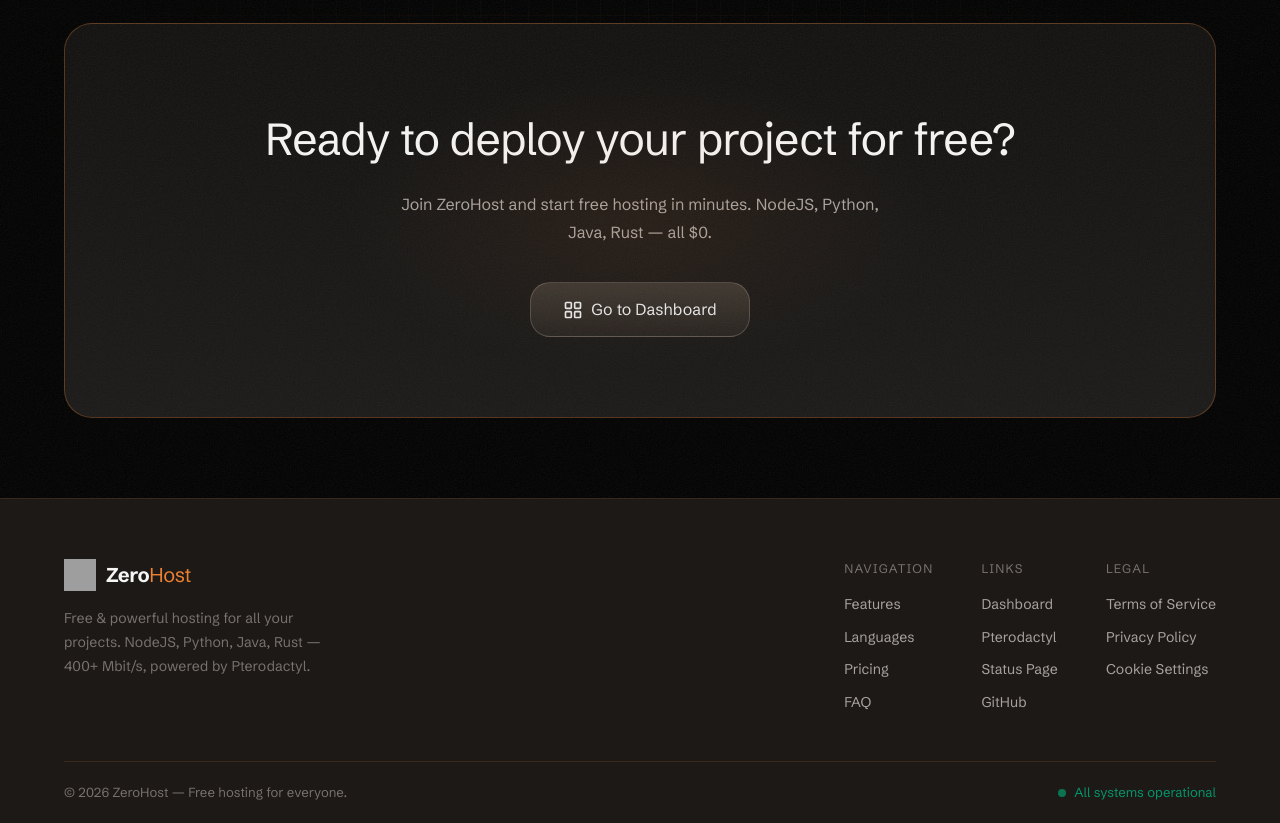
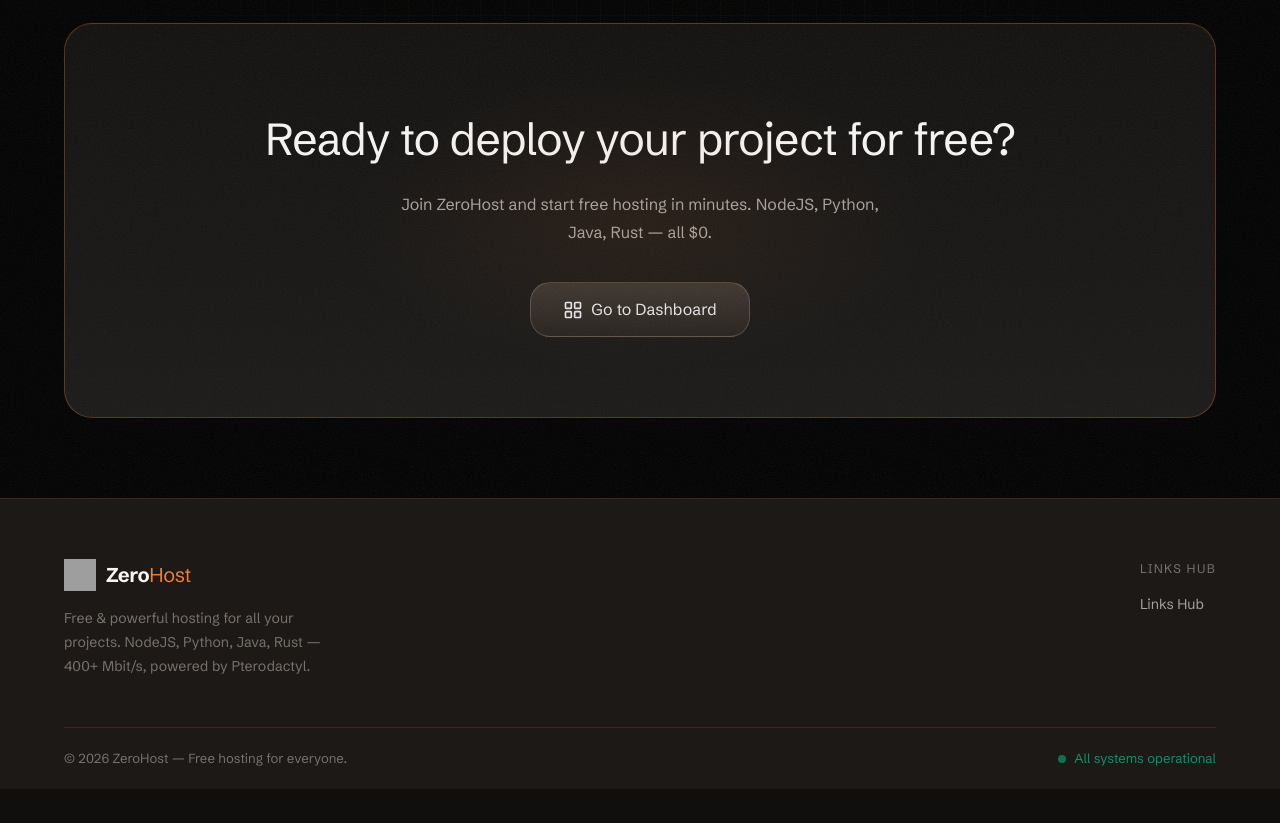
Before and after one commit to ZeroHost-Code/home, a website: page site/index.html in a window 1280 px wide. Shown: the part 7738-8561 px from the top of the page. After the commit the page ends 8527 px from the top, so only its background shows below. Drawn offline with Linux system fonts and the light colour scheme; grey boxes are pictures that could not be loaded.

Commit message:
Replace footer links with Links Hub

```diff
--- a/site/index.html
+++ b/site/index.html
@@ -827,24 +827,8 @@
 
         <div class="footer-links">
           <div class="footer-col">
-            <h5 class="footer-col-title">Navigation</h5>
-            <a href="#features" class="footer-link">Features</a>
-            <a href="#supported" class="footer-link">Languages</a>
-            <a href="#pricing" class="footer-link">Pricing</a>
-            <a href="#faq" class="footer-link">FAQ</a>
-          </div>
-          <div class="footer-col">
-            <h5 class="footer-col-title">Links</h5>
-            <a href="https://dashboard.zero-host.org" target="_blank" rel="noopener noreferrer" class="footer-link" id="footer-dashboard-link">Dashboard</a>
-            <a href="https://panel.zero-host.org" target="_blank" rel="noopener noreferrer" class="footer-link">Pterodactyl</a>
-            <a href="https://status.zero-host.org" target="_blank" rel="noopener noreferrer" class="footer-link">Status Page</a>
-            <a href="https://github.com/ZeroHost-Code" target="_blank" rel="noopener noreferrer" class="footer-link">GitHub</a>
-          </div>
-          <div class="footer-col">
-            <h5 class="footer-col-title">Legal</h5>
-            <a href="terms.html" class="footer-link">Terms of Service</a>
-            <a href="privacy.html" class="footer-link">Privacy Policy</a>
-            <a href="#cookies" class="footer-link cookie-settings-link">Cookie Settings</a>
+            <h5 class="footer-col-title">Links Hub</h5>
+            <a href="https://hub.zero-host.org" target="_blank" rel="noopener noreferrer" class="footer-link">Links Hub</a>
           </div>
         </div>
       </div>
```
